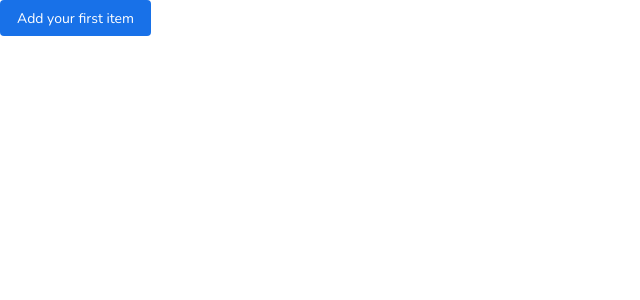
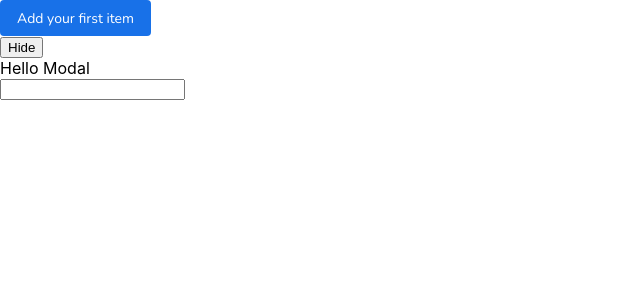
Before and after one commit to andrewrobles/Shopping, a Next.js app in the folder client/: page / in a window 1280 px wide. Shown: the top 300 px of the page, without its empty margins (0-640 px from the left). Built offline with nearby package versions, Linux system fonts and the light colour scheme.

Commit message:
Show modal

```diff
--- a/client/pages/index.js
+++ b/client/pages/index.js
@@ -1,11 +1,32 @@
-import Head from 'next/head'
-import Image from 'next/image'
+import { useState } from 'react';
 import styles from '../styles/Home.module.css'
 
 export default function Home() {
+  const [state, setState] = useState({ show: true })
+
+  const toggleModal = () => {
+    setState({
+      show: !state.show
+    })
+  }
+
   return (
     <div className={styles.container}>
-      <button className={styles.blueButton}>Add your first item</button>
+      <button id={'add-item-button'} className={styles.blueButton} onClick={ () => { toggleModal() }}>Add your first item</button>
+      <Modal show={state.show} hide={toggleModal}/>
     </div>
   )
 }
+
+function Modal(props) {
+    if (!props.show){
+      return null
+    } else return (
+      <div>
+        <button onClick={() => props.hide()}>Hide</button>
+        <div>Hello Modal</div>
+        <input></input>
+      </div>
+
+    )
+}
```
Also changed, not shown: 2 other files (tests, documents, lock files or other folders).
